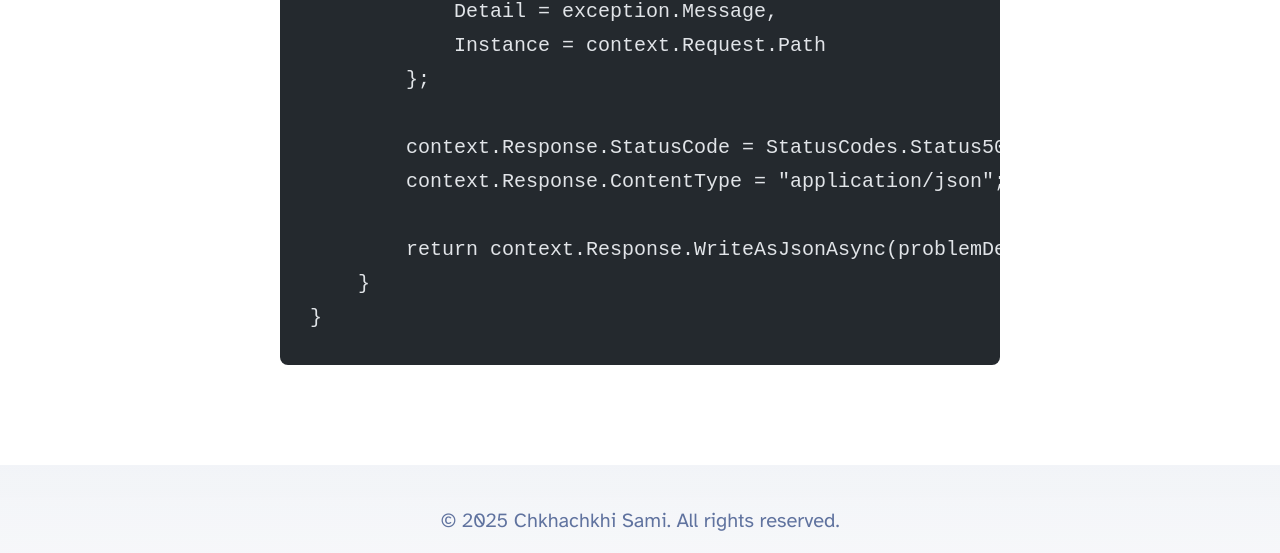
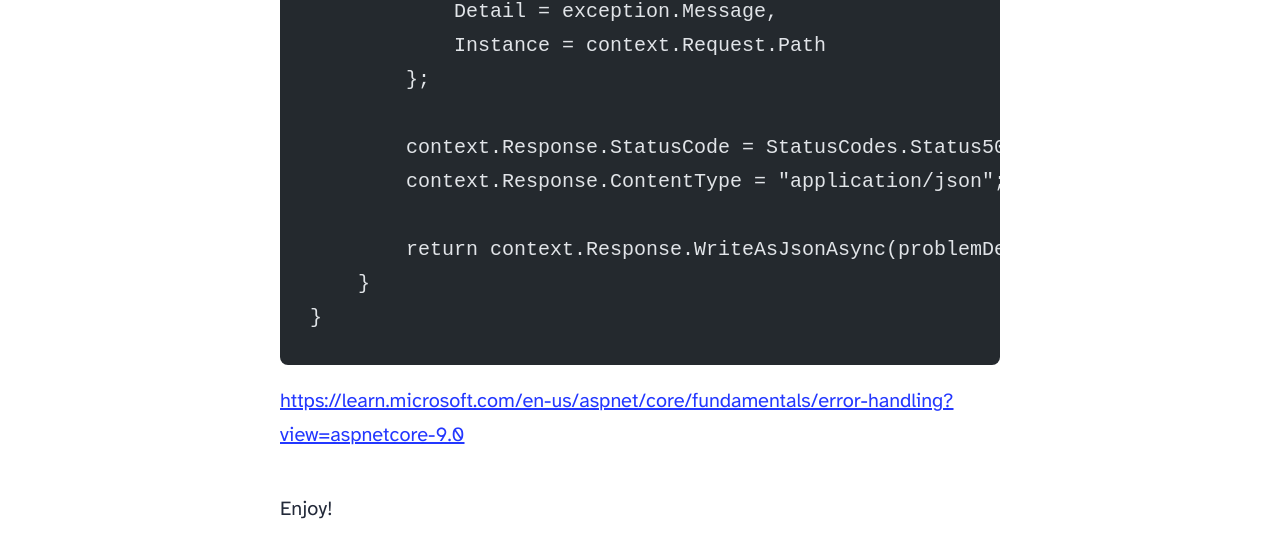
Before and after one commit to chsami/blog, an Astro site: page /blog/stop-using-try-catch-in-your-code in a window 1280 px wide. Shown: the part 3428-3981 px from the top of the page. Built offline with nearby package versions, Linux system fonts and the light colour scheme; Astro itself is replaced by a stand-in of ours; code samples lack their colours.

Commit message:
(fix) change ending

````diff
--- a/src/content/blog/stop-using-try-catch-in-your-code.md
+++ b/src/content/blog/stop-using-try-catch-in-your-code.md
@@ -85,3 +85,8 @@
     }
 }
 ```
+
+https://learn.microsoft.com/en-us/aspnet/core/fundamentals/error-handling?view=aspnetcore-9.0
+
+
+Enjoy!
````
